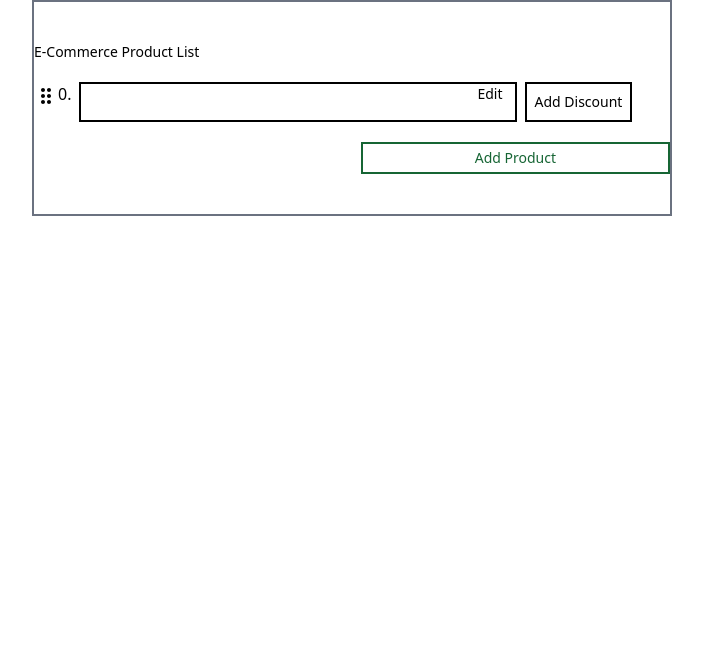
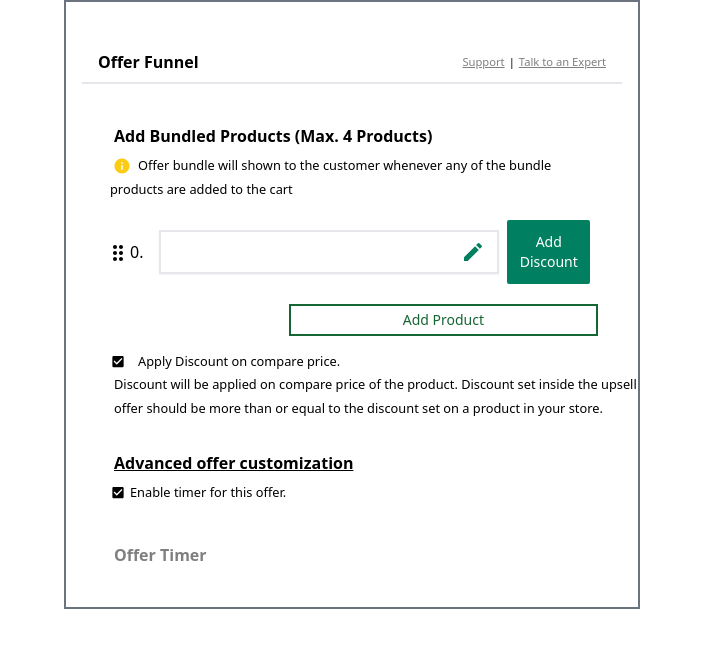
Before and after one commit to shubham12346/eCommerce, a React (Create React App) app: page / in a window 1280 px wide. Both pictures are taken after a click on the button "Add Product". Shown: the top 648 px of the page, without its empty margins (288-991 px from the left). Built offline with nearby package versions, Linux system fonts and the light colour scheme.

Commit message:
design  discount page

```diff
--- a/src/App.js
+++ b/src/App.js
@@ -3,6 +3,9 @@ import ProductList from "./component/ProductList";
 import AddProductButton from "./component/AddProductButton";
 import BasicModal from "./component/BasicModal";
 import ModalList from "./component/ModalList";
+import Header from "./component/Header";
+import ProductHeading from "./component/ProductHeading";
+import DiscountDesc from "./component/DiscountDesc";
 
 import {
   DndContext,
@@ -18,7 +21,9 @@ const App = () => {
   const [modalId, setModalId] = useState(false);
 
   const handleAddProduct = () => {
+    if (products?.length < 5) {
       setProducts([...products, { id: new Date().getTime() }]);
+    }
   };
 
   const handleOnRemove = (productId) => {
@@ -45,10 +50,14 @@ const App = () => {
         const productCopy = { ...product };
         const variants = [...productCopy.product[0]?.variants];
 
-        if (!variants) return productCopy;  // Return the product if variants don't exist
+        if (!variants) return productCopy; // Return the product if variants don't exist
 
-        const activeIndex = variants.findIndex((variant) => variant.id === activeId);
-        const overIndex = variants.findIndex((variant) => variant.id === overId);
+        const activeIndex = variants.findIndex(
+          (variant) => variant.id === activeId
+        );
+        const overIndex = variants.findIndex(
+          (variant) => variant.id === overId
+        );
 
         // If either activeIndex or overIndex is invalid, return the product unmodified
         if (activeIndex === -1 || overIndex === -1) return productCopy;
@@ -63,14 +72,13 @@ const App = () => {
           product: [
             {
               ...productCopy.product[0],
-              variants,  // Updated variants array
+              variants, // Updated variants array
             },
           ],
         };
       })
     );
   };
-
 
   const handleDragEnd = ({ active, over }) => {
     if (!over) return;
@@ -88,11 +96,11 @@ const App = () => {
 
     // Handle dragging a variant
     products.forEach((product) => {
-      console.log("product",product)
+      console.log("product", product);
       const activeVariantIndex = product.product[0]?.variants?.findIndex(
         (variant) => variant.id === activeId
       );
-      const overVariantIndex =product?.product[0]?.variants?.findIndex(
+      const overVariantIndex = product?.product[0]?.variants?.findIndex(
         (variant) => variant.id === overId
       );
 
@@ -119,9 +127,11 @@ const App = () => {
   };
 
   return (
-    <div className="flex justify-center items-center border-2 inline-block border-gray-500 py-10 w-1/2 m-auto">
-      <div className="w-full">
-        <h1 className="text-sm">E-Commerce Product List</h1>
+    <div className="flex flex-col justify-center items-center border-2 inline-block border-gray-500 py-10 sm:w-full lg:w-[45vw] m-auto">
+      <div className="w-full px-4">
+        <Header />
+        <div className="px-6">
+          <ProductHeading />
           <DndContext
             sensors={sensors}
             collisionDetection={closestCenter}
@@ -133,16 +143,20 @@ const App = () => {
               handleReorderVariants={handleReorderVariants}
               onEdit={onEdit}
             />
-          <div className="flex justify-end">
+            <div className="flex justify-end ">
               <AddProductButton
                 onAdd={handleAddProduct}
                 btnText={"Add Product"}
-              classNames={
-                " px-28 py-1 border-2 border-green-800 font-normal text-green-800  text-sm "
-              }
+                classNames={` px-28 py-1 border-2  font-normal  text-sm ${
+                  products?.length == 4
+                    ? " bg-gray-300 text-gray-500  "
+                    : "border-green-800 text-green-800  "
+                }`}
+                isDisabled={products?.length == 4}
               />
             </div>
           </DndContext>
+        </div>
         <BasicModal open={modalId ? true : false}>
           <ModalList
             handleClose={handleClose}
@@ -150,6 +164,7 @@ const App = () => {
           />
         </BasicModal>
       </div>
+      <DiscountDesc />
     </div>
   );
 };
--- a/src/component/AddProductButton.jsx
+++ b/src/component/AddProductButton.jsx
@@ -1,8 +1,8 @@
 import React from "react";
 
-const AddProductButton = ({ onAdd, btnText, classNames }) => {
+const AddProductButton = ({ onAdd, btnText, classNames, isDisabled }) => {
   return (
-    <button onClick={onAdd} className={classNames}>
+    <button onClick={onAdd} className={classNames} disabled={isDisabled}>
       {btnText}
     </button>
   );
--- /dev/null
+++ b/src/component/DiscountDesc.jsx
@@ -0,0 +1,53 @@
+import React from "react";
+import CheckBox from "@mui/icons-material/CheckBox";
+
+const DiscountDesc = (handleOnChange, checked) => {
+  const iconHeight = "15px";
+  return (
+    <div className="flex flex-col pl-10">
+      <div className="py-4 ">
+        <div className="flex text-[0.8rem] items-center">
+          <CheckBox
+            checked={checked}
+            onChange={() => {
+              handleOnChange();
+            }}
+            className=""
+            sx={{ height: iconHeight }}
+          />
+
+          <div className="pl-2">Apply Discount on compare price.</div>
+        </div>
+        <div className="pl-2">
+          <span className="text-[0.8rem] ">
+            Discount will be applied on compare price of the product. Discount
+            set inside the upsell offer should be more than or equal to the
+            discount set on a product in your store.
+          </span>
+        </div>
+      </div>
+      <div className="py-4 ">
+        <div className="pl-2">
+          <span className="underline font-bold">
+            Advanced offer customization
+          </span>
+        </div>
+        <div className="pt-1">
+          <CheckBox
+            checked={checked}
+            onChange={() => {
+              handleOnChange();
+            }}
+            sx={{ height: iconHeight }}
+          />
+          <span className="text-[0.8rem]">Enable timer for this offer.</span>
+        </div>
+      </div>
+      <div className="pt-6 pl-2">
+        <span className="text-black/50  font-semibold">Offer Timer</span>
+      </div>
+    </div>
+  );
+};
+
+export default DiscountDesc;
--- /dev/null
+++ b/src/component/Header.jsx
@@ -0,0 +1,18 @@
+import React from "react";
+
+const Header = () => {
+  return (
+    <div className="flex justify-between items-center py-2 px-4 border-b-2 border-gray-200 mb-3">
+      <div>
+        <h1 className="text-[1rem] font-semibold">Offer Funnel</h1>
+      </div>
+      <div className="flex  text-[0.7rem] text-black/50 justify-center items-center">
+        <span className="underline">Support</span>
+        <span className="px-1 text-black">|</span>
+        <span className="underline">Talk to an Expert</span>
+      </div>
+    </div>
+  );
+};
+
+export default Header;
--- a/src/component/Product.jsx
+++ b/src/component/Product.jsx
@@ -7,6 +7,7 @@ import {
   SortableContext,
   verticalListSortingStrategy,
 } from "@dnd-kit/sortable";
+import ModeEditIcon from "@mui/icons-material/ModeEdit";
 
 const Product = ({
   index,
@@ -29,33 +30,36 @@ const Product = ({
   };
   return (
     <div ref={setNodeRef} style={style} {...attributes}>
-      <div className="flex">
+      <div className="flex justify-center items-center ">
         <div>
           <DragIndicatorIcon {...listeners} />
         </div>
-        <div className="mr-2">
-          <div className="">{`${index}`}.</div>
+        <div>
+          <div className="pr-4">{`${index}`}.</div>
         </div>
-        <div className="border-2 border-black px-3 flex">
-          <div className="w-96 flex items-center">
+        <div className="border-2 border-black/7 px-3 py-2 flex justify-center items-center shadow-sm">
+          <div className="lg:min-w-[12rem] xl:w-[18rem] w-full flex items-center">
             <h3 className="text-sm px-1">{title}</h3>
           </div>
-          <div className="cursor-pointer text-sm" onClick={() => onEdit(id)}>
-            Edit
+          <div
+            className="cursor-pointer text-sm items-center text-center "
+            onClick={() => onEdit(id)}
+          >
+            <ModeEditIcon className="text-customGreen" />
           </div>
         </div>
 
         <button
           onClick={() => onAddDiscount(id)}
-          className="mx-2 p-2 border-2 border-black  text-sm"
+          className="mx-2 py-3 w-full max-w-[15rem] rounded-sm   text-sm bg-customGreen text-white"
         >
           Add Discount
         </button>
-        {totalProduct > 1 && (
+        {/* {totalProduct > 1 && (
           <button onClick={() => onRemove(index)} className="m-1 p-1">
             x
           </button>
-        )}
+        )} */}
       </div>
       <div>
         {product?.length > 0 && product[0]?.variants?.length > 0 && (
@@ -70,7 +74,7 @@ const Product = ({
             </div>
 
             {showVariant === id ? (
-              <div className="">
+              <div>
                 {product[0] && product[0].variants?.length > 0 && (
                   <SortableContext
                     items={product[0]?.variants}
--- /dev/null
+++ b/src/component/ProductHeading.jsx
@@ -0,0 +1,28 @@
+import React from "react";
+import InfoIcon from "@mui/icons-material/Info";
+const ProductHeading = () => {
+  return (
+    <div>
+      <div className="font-semibold mt-10">
+        <h1 className="pb-1 pl-2 ">
+          {`Add Bundled Products (Max. 4 Products)`}{" "}
+        </h1>
+        <div className="pl-1">
+          <span className="pr-1">
+            <InfoIcon
+              className="bg-white text-yellow-400 "
+              sx={{ height: "18px" }}
+            />
+          </span>
+          <span className="font-thin text-[0.8rem] ">
+            Offer bundle will shown to the customer whenever any of the bundle
+            products are added to the cart
+          </span>
+        </div>
+      </div>
+      <div></div>
+    </div>
+  );
+};
+
+export default ProductHeading;
--- a/src/component/Variant.jsx
+++ b/src/component/Variant.jsx
@@ -13,15 +13,20 @@ const Variant = ({ variant, index, onRemove }) => {
   };
 
   return (
-    <div className="flex my-1" ref={setNodeRef} style={style} {...attributes}>
+    <div
+      className="flex my-1 pl-12 justify-center items-center"
+      ref={setNodeRef}
+      style={style}
+      {...attributes}
+    >
       <div>
         <DragIndicatorIcon {...listeners} />
       </div>
-      <div className="mr-2 ">
+      <div className="mr-2">
         <div className="">{`${index}`}.</div>
       </div>
-      <div className="border-2 border-black px-3 flex">
-        <div className="w-96 flex items-center">
+      <div className="border-2 border-black px-3 flex rounded-3xl">
+        <div className="lg:min-w-[21rem] xl:w-[18rem] flex items-center py-1 ">
           <h3 className="text-sm px-1">{variant?.title}</h3>
         </div>
         <div className="cursor-pointer text-sm">Edit</div>
--- a/tailwind.config.js
+++ b/tailwind.config.js
@@ -2,7 +2,11 @@
 module.exports = {
   content: ["./src/**/*.{js,jsx,ts,tsx}"],
   theme: {
-    extend: {},
+    extend: {
+      colors: {
+        customGreen: "rgba(0, 128, 96, 1)",
+      },
+    },
   },
   plugins: [],
 };
```
Also changed, not shown: src/component/ModalList.jsx (+7 -8 lines). Lines whose indentation alone changed are shown as unchanged.
